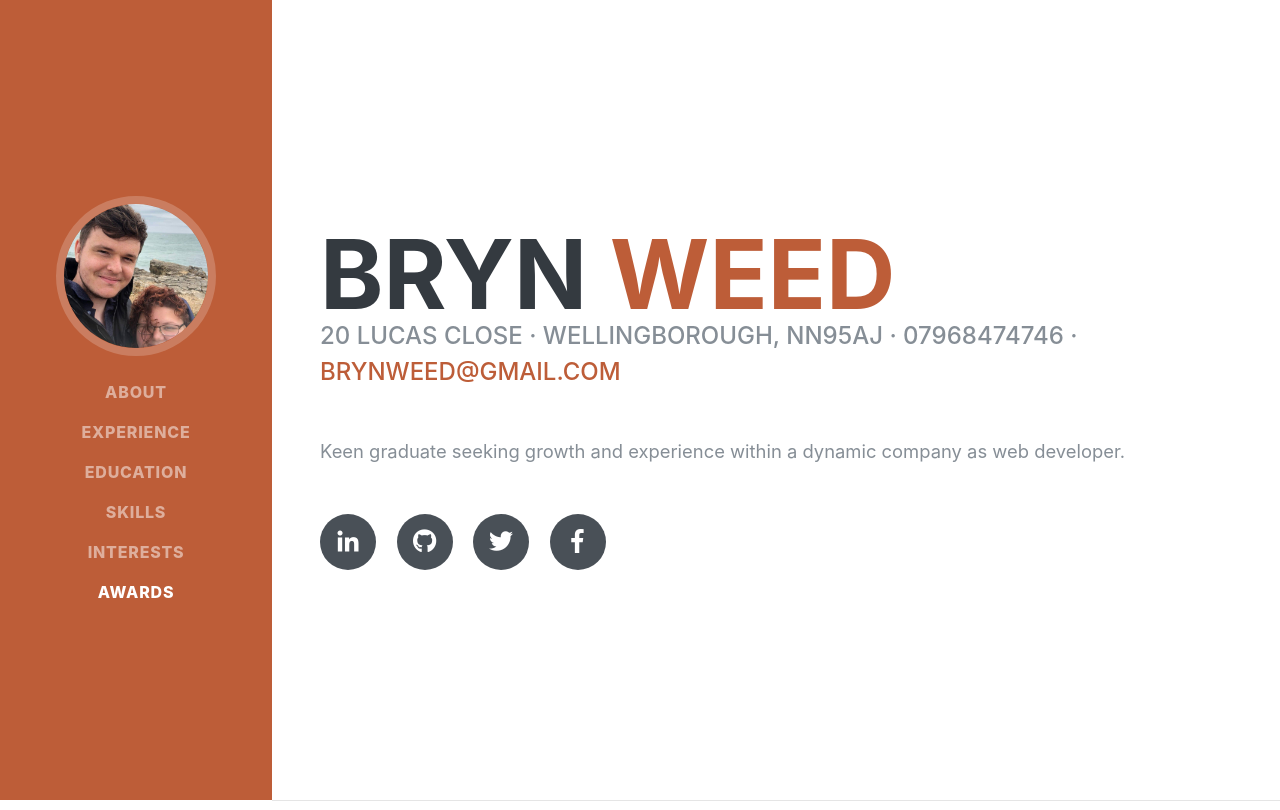
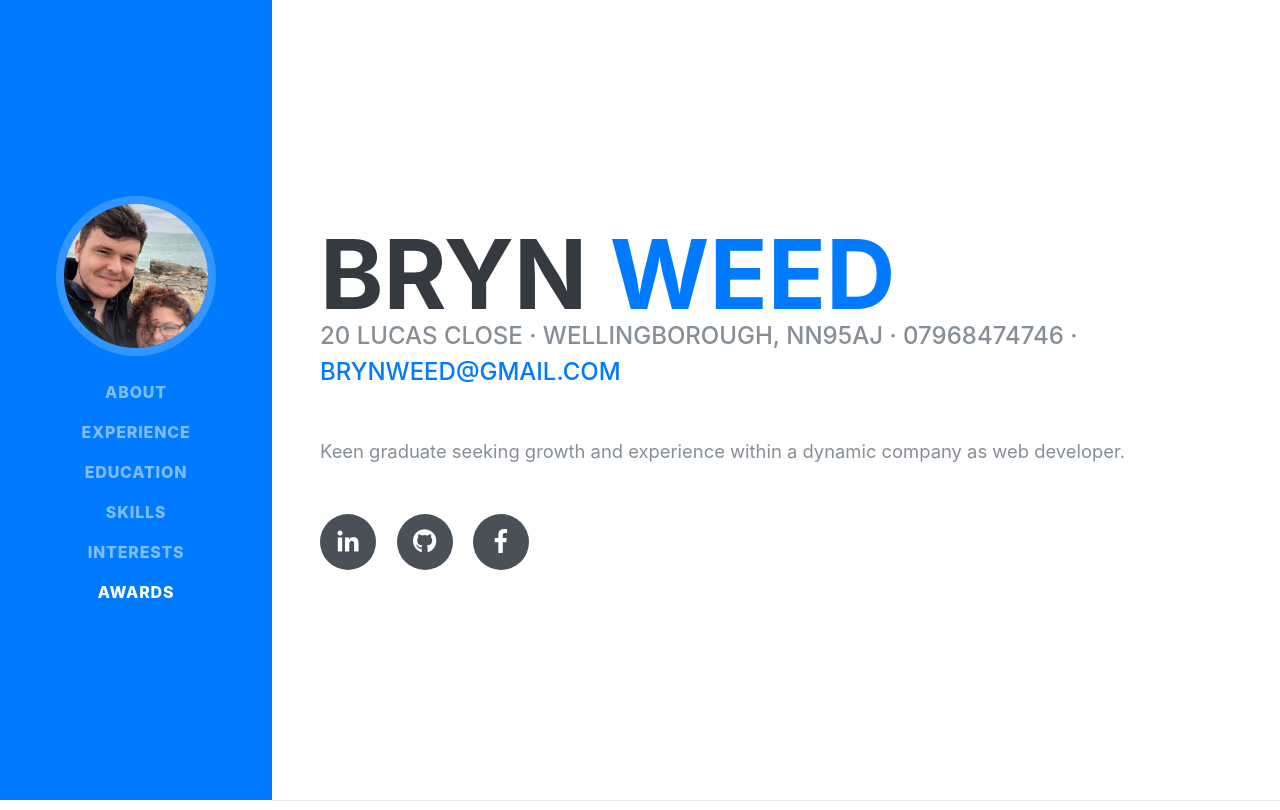
Before and after one commit to Bryn-Weed/Bryn-Weed.github.io, a PHP site: page / in a window 1280 px wide. Shown: the top 810 px of the page. Run offline with PHP 8.4, Linux system fonts and the light colour scheme; style sheets or scripts are compiled from the project's sources; some web fonts are replaced.

Commit message:
CSS Changes Commit

```diff
--- a/index.html
+++ b/index.html
@@ -71,16 +71,13 @@
           </div>
           <p class="lead mb-5">Keen graduate seeking growth and experience within a dynamic company as web developer. </p>
           <div class="social-icons">
-            <a href="#">
+            <a href="https://www.linkedin.com/in/brynweed/">
               <i class="fab fa-linkedin-in"></i>
             </a>
-            <a href="#">
+            <a href="https://github.com/Bryn-Weed">
               <i class="fab fa-github"></i>
             </a>
-            <a href="#">
-              <i class="fab fa-twitter"></i>
-            </a>
-            <a href="#">
+            <a href="https://www.facebook.com/bryn.weed">
               <i class="fab fa-facebook-f"></i>
             </a>
           </div>
--- a/scss/_variables.scss
+++ b/scss/_variables.scss
@@ -25,7 +25,7 @@ $green:   #28a745 !default;
 $teal:    #20c997 !default;
 $cyan:    #17a2b8 !default;
 
-$primary:       $orange !default;
+$primary:       $blue !default;
 $secondary:     $gray-600 !default;
 $success:       $green !default;
 $info:          $cyan !default;
```
